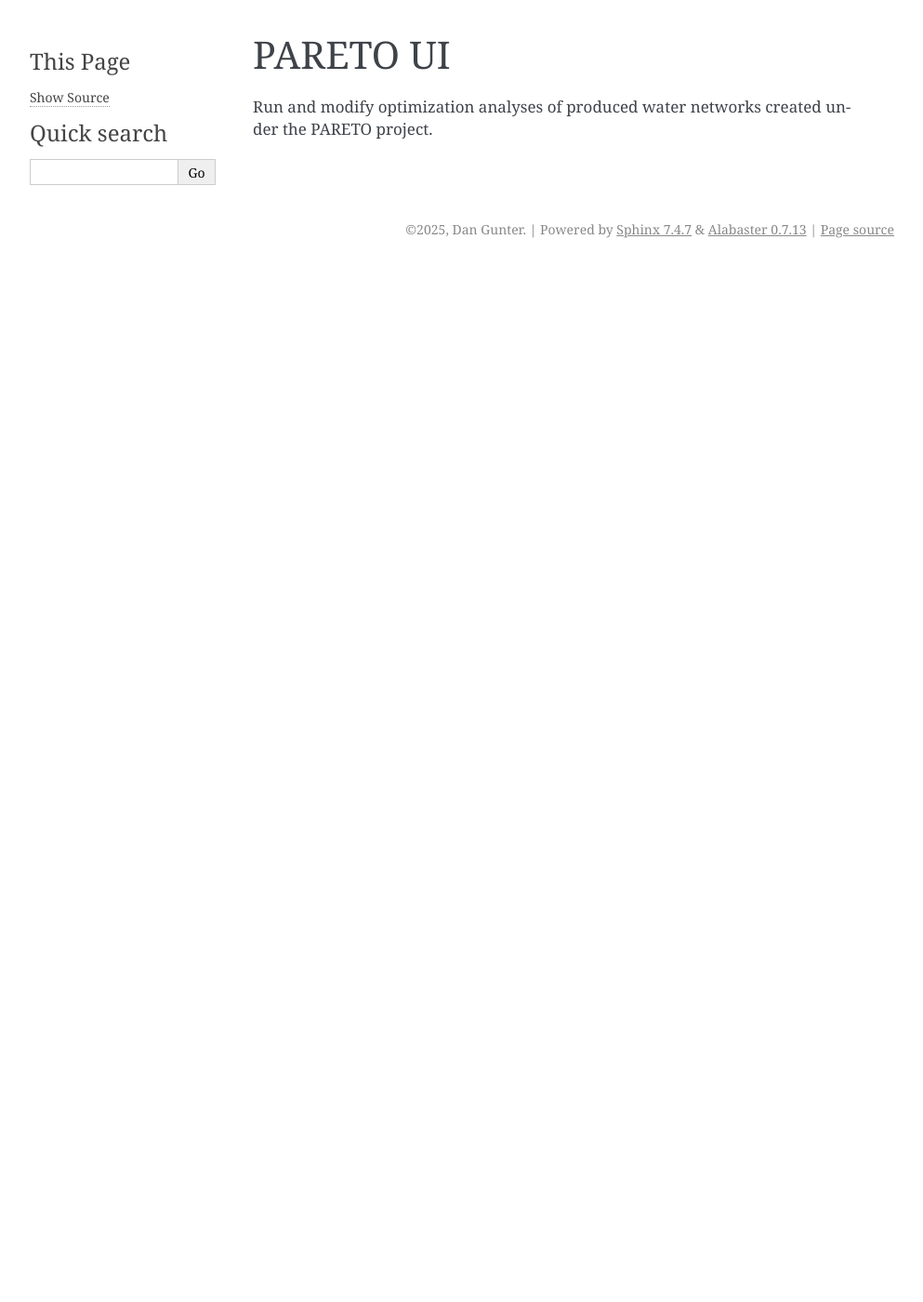
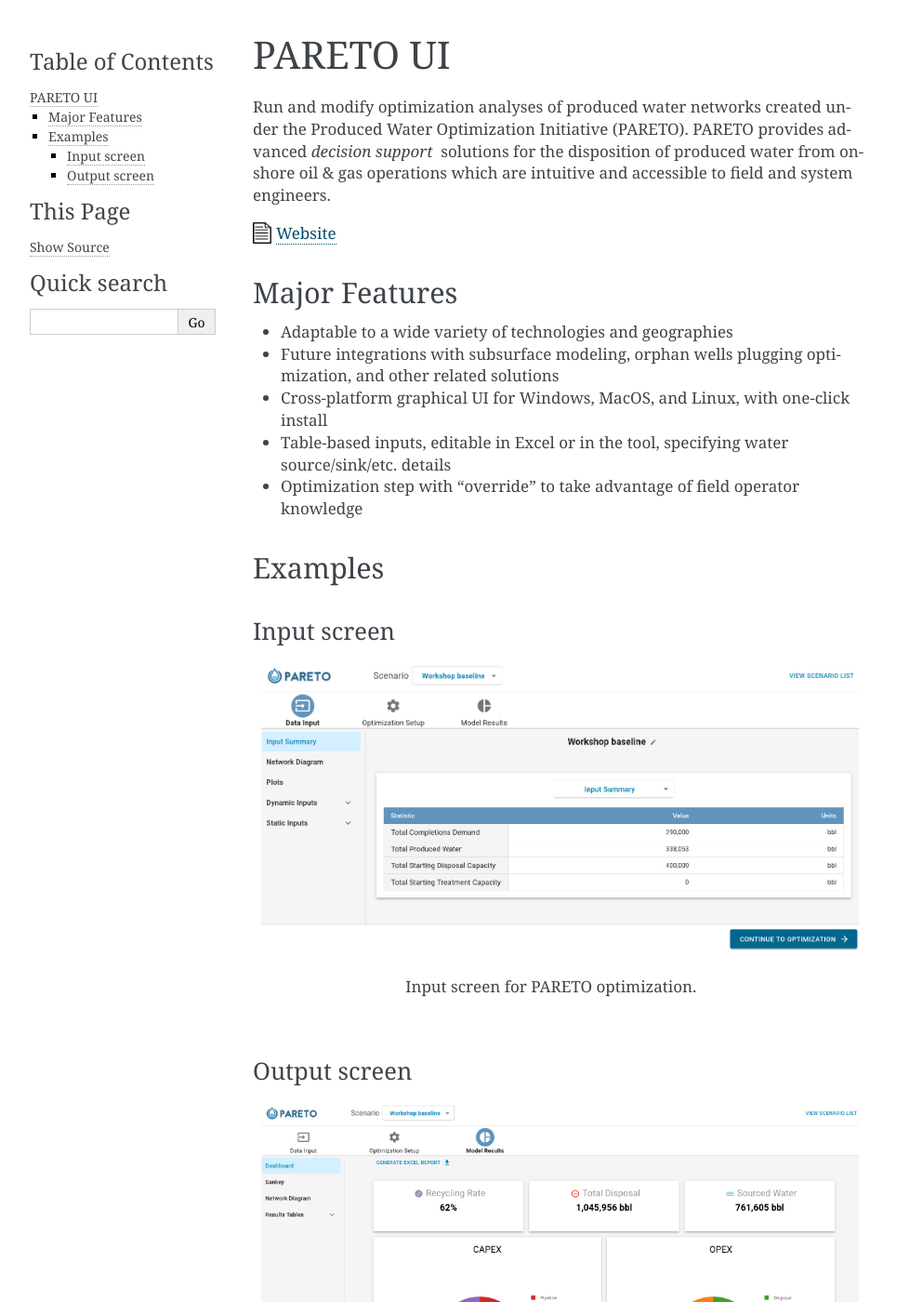
Before and after one commit to IDAES/idaes-ui-docs, a Sphinx documentation site: the page built from source/ui/pareto.md, in a window 1280 px wide and 1400 px high. Shown: the whole window at 93% size, without its empty margins (148-1141 px from the left). Built offline with Sphinx 7.4.7, drawn with Linux system fonts in a browser that asks for light colours; some of the changed text lies outside the part shown.

Commit message:
flowsheet processor, superstructure, pareto

````diff
--- a/source/ui/pareto.md
+++ b/source/ui/pareto.md
@@ -1,23 +1,28 @@
 # PARETO UI
 
-Run and modify optimization analyses of produced water networks created under the PARETO project.
+Run and modify optimization analyses of produced water networks created under the Produced Water Optimization Initiative (PARETO). PARETO provides advanced  _decision support_  solutions for the disposition of produced water from onshore oil & gas operations which are intuitive and accessible to field and system engineers.
 
-<!--
+![Documentation icon](../_static/img/doc-icon.png){.idaes-logo} [Website](https://www.project-pareto.org/)
 
-Organizations need advanced  _decision support_  solutions for the disposition of produced water from onshore oil & gas operations — which are intuitive and accessible to field and system engineers.
+## Major Features
 
-* Goals: Intuitive and accessible to Pyomo optimization models for oil & gas produced water.
-* Major Features:
-  - Adaptable to a wide variety of technologies and geographies
-  - Future integrations with subsurface modeling\, orphan wells plugging optimization\, and other related solutions
-  - Cross-platform graphical UI for Windows, MacOS, and Linux, with one-click install
-  - Table-based inputs, editable in Excel or in the tool\, specifying water source/sink/etc.   details
-- Optimization step with "override" to take advantage of field operator knowledge
+* Adaptable to a wide variety of technologies and geographies
+* Future integrations with subsurface modeling\, orphan wells plugging optimization\, and other related solutions
+* Cross-platform graphical UI for Windows, MacOS, and Linux, with one-click install
+* Table-based inputs, editable in Excel or in the tool\, specifying water source/sink/etc. details
+* Optimization step with "override" to take advantage of field operator knowledge
 
 
-### PARETO UI Screenshots
+## Examples
 
-Otput dashboard shows most important values in a compact easily\-parsed format
+### Input screen
 
-Input screens: \(a\) Summary of most important variables\, \(b\) Detailed inputs
--->
+```{figure} ../_static/img/pareto-input.png
+Input screen for PARETO optimization.
+```
+
+### Output screen
+
+```{figure} ../_static/img/pareto-output.png
+Output screen showing the results of a PARETO optimization.
+```
````
Also changed, not shown: source/api/connectivity.md (+19 -35 lines), source/api/flowsheetProcessor.md (+1 -1 lines), source/ui/flowsheetProcessor.md (+4 -0 lines), source/ui/superstructure.md (+28 -1 lines), source/_static/img/example_mermaid.png (added), source/_static/img/pareto-input.png (added), source/_static/img/pareto-output.png (added), source/_static/img/superstructure-1.png (added), source/_static/img/superstructure-2.png (added).
